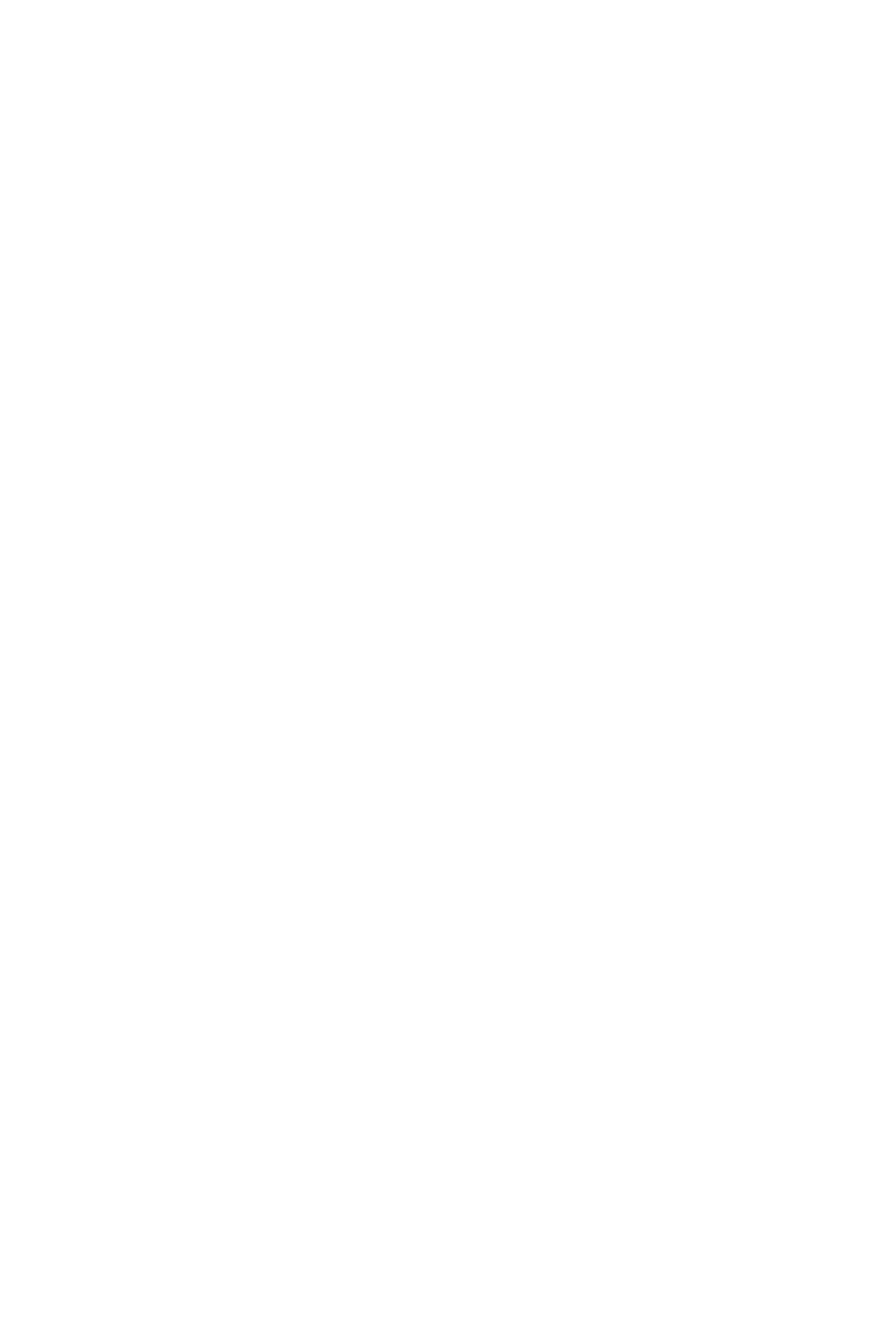
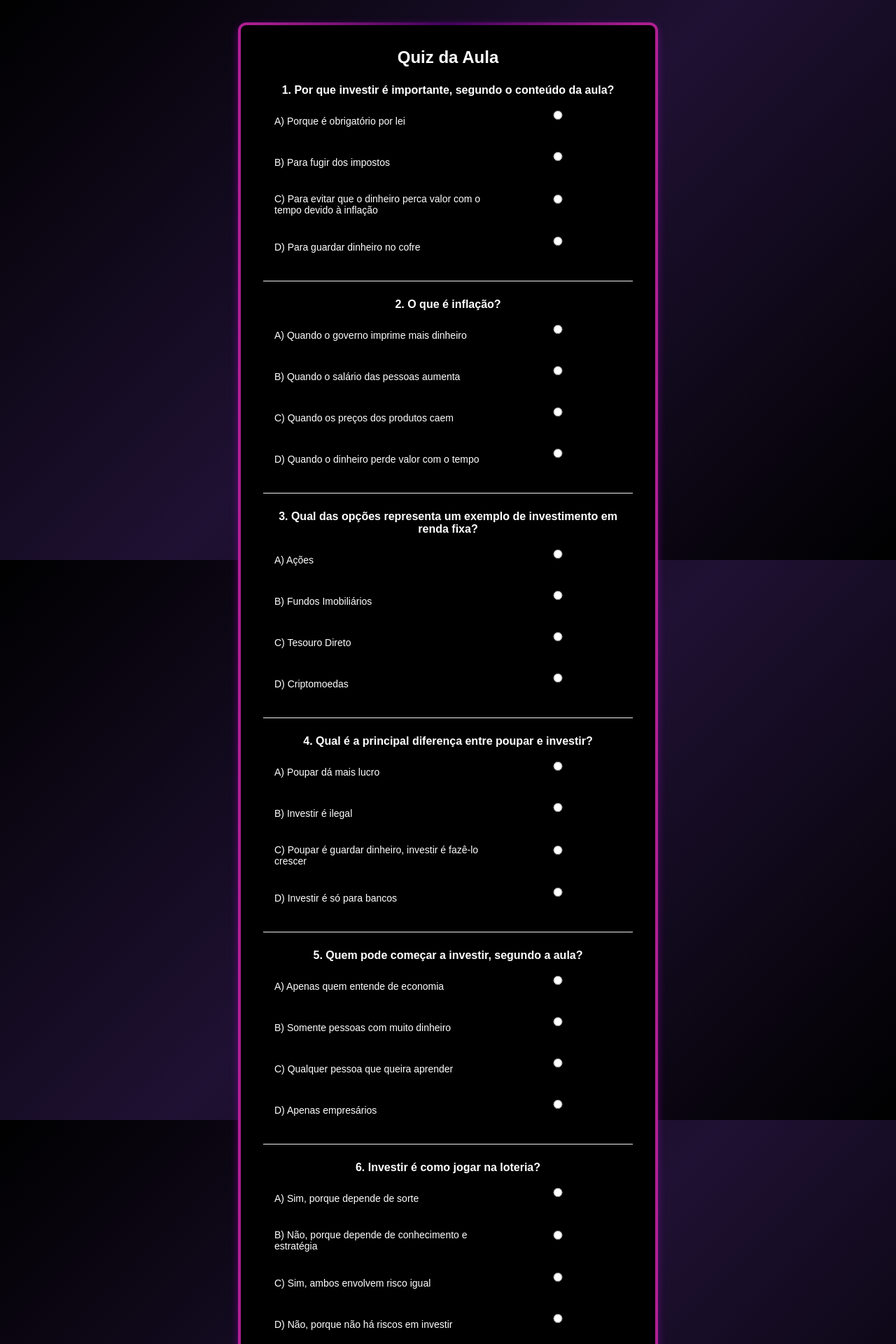
Before and after one commit to PedrosoEnzo/cripto, a React (Vite) app in the folder cripto-react/: page /quiz in a window 1280 px wide. Before the commit this address had no page. Shown: the top 1920 px of the page at 70% size. Before the commit the page ends 800 px from the top, so only its background shows below. Built offline with nearby package versions, Linux system fonts and the light colour scheme.

Commit message:
Fazendo o robo flutuar

```diff
--- a/cripto-react/src/App.jsx
+++ b/cripto-react/src/App.jsx
@@ -8,6 +8,8 @@ import LessonPage from './components/LessonPage';
 import Simulador from './components/SimulatorPage';
 import ProfilePage from './components/ProfilePage';
 import About from './pages/About';
+import QuizPage from './components/QuizPage';
+import SimulatorPage from './components/SimulatorPage';
 
 
 
@@ -21,7 +23,9 @@ function App() {
         <Route path="/cadastro" element={<Cadastro />} />  {/* Página de cadastro */}
         <Route path="/curso" element={<CoursePage />} />
         <Route path="/lesson/:id" element={<LessonPage />} />
-        <Route path="/simulador" element={<Simulador />} />
+        <Route path="/quiz" element={<QuizPage />} />
+        <Route path="/simulador" element={<SimulatorPage />} />
+        <Route path="/curso" element={<CoursePage />} />
         <Route path="/perfil" element={<ProfilePage />} />
         <Route path="/about" element={<About />} />
 
--- a/cripto-react/src/components/CoursePage.tsx
+++ b/cripto-react/src/components/CoursePage.tsx
@@ -6,11 +6,10 @@ import ModuleSection from './ModuleSection';
 import { FaArrowLeft } from 'react-icons/fa';
 import adImage from '../assets/ChainAds.png';
 
-
 export default function CoursePage() {
   const [progress, setProgress] = useState(0);
   const [completedLessons, setCompletedLessons] = useState([]);
-  const [visibleAd, setVisibleAd] = useState(false);  // Inicialmente o anúncio está escondido
+  const [visibleAd, setVisibleAd] = useState(false);
   const navigate = useNavigate();
 
   const totalLessons = 11;
@@ -53,29 +52,15 @@ export default function CoursePage() {
     const timer = setTimeout(() => {
       setVisibleAd(true);
     }, 3000);
-
     return () => clearTimeout(timer);
   }, []);
 
   useEffect(() => {
-    const storedLessons = localStorage.getItem('completedLessons');
-    if (storedLessons) {
-      const parsedLessons = JSON.parse(storedLessons);
-      setCompletedLessons(parsedLessons);
-      setProgress((parsedLessons.length / totalLessons) * 100);
-    }
+    const storedProgress = localStorage.getItem('chainx-progress');
+    const parsed = storedProgress ? JSON.parse(storedProgress) : []; // Aula 1 desbloqueada
+    setCompletedLessons(parsed);
+    setProgress((parsed.length / totalLessons) * 100);
   }, []);
-
-  function handleComplete(lessonId) {
-    if (!completedLessons.includes(lessonId)) {
-      const updatedLessons = [...completedLessons, lessonId];
-      setCompletedLessons(updatedLessons);
-      setProgress((updatedLessons.length / totalLessons) * 100);
-
-      // Salvar no localStorage
-      localStorage.setItem('completedLessons', JSON.stringify(updatedLessons));
-    }
-  }
 
   function handleLessonClick(lessonId) {
     navigate(`/lesson/${lessonId}`);
@@ -83,19 +68,22 @@ export default function CoursePage() {
 
   const getCourseDataWithLocks = () => {
     const allLessons = courseData.flatMap(mod => mod.lessons);
-    const completedSet = new Set(completedLessons);
 
     return courseData.map(mod => ({
       ...mod,
       lessons: mod.lessons.map(lesson => {
         const index = allLessons.findIndex(l => l.id === lesson.id);
-        const previousLesson = allLessons[index - 1];
+        const isUnlocked = completedLessons.includes(lesson.id);
 
-        const isLocked = previousLesson ? !completedSet.has(previousLesson.id) : false; // Primeira aula liberada
+        const isLocked =
+          lesson.id === 1
+            ? false
+            : !completedLessons.includes(lesson.id - 1);
 
         return {
           ...lesson,
           isLocked,
+          isUnlocked,
         };
       }),
     }));
@@ -111,14 +99,15 @@ export default function CoursePage() {
           ChainX <span>Educ</span>
         </h1>
       </div>
+
       <ProgressBar progress={progress} />
+
       {courseDataWithLocks.map((mod, idx) => (
         <ModuleSection
           key={idx}
           title={mod.title}
           lessons={mod.lessons}
           completed={completedLessons}
-          onComplete={handleComplete}
           onLessonClick={handleLessonClick}
         />
       ))}
@@ -127,8 +116,7 @@ export default function CoursePage() {
         <div className={styles.floatingAd}>
           <button className={styles.closeButton} onClick={() => setVisibleAd(false)}>×</button>
           <a href="https://www.youtube.com/@primorico" target="_blank" rel="noopener noreferrer">
-          <img src={adImage} alt="Anúncio promocional" />
-
+            <img src={adImage} alt="Anúncio promocional" />
           </a>
         </div>
       )}
--- a/cripto-react/src/components/LessonCard.jsx
+++ b/cripto-react/src/components/LessonCard.jsx
@@ -1,17 +1,10 @@
 import React from 'react';
 import styles from './LessonCard.module.css';
 
-export default function LessonCard({ lesson, isCompleted, onComplete, onLessonClick }) {
+export default function LessonCard({ lesson, onLessonClick }) {
   const handleClick = () => {
     if (!lesson.isLocked) {
       onLessonClick(lesson.id);
-    }
-  };
-
-  const handleComplete = (e) => {
-    e.stopPropagation();
-    if (!lesson.isLocked) {
-      onComplete(lesson.id);
     }
   };
 
@@ -28,16 +21,14 @@ export default function LessonCard({ lesson, isCompleted, onComplete, onLessonCl
         <h3>{lesson.title}</h3>
         <p>{lesson.description}</p>
       </div>
-      <button
-        onClick={handleComplete}
-        disabled={isCompleted || lesson.isLocked}
-      >
-        {isCompleted
+
+      <div className={styles.status}>
+        {lesson.isLocked
+          ? 'Bloqueada'
+          : lesson.isUnlocked
           ? 'Concluída'
-          : lesson.isLocked
-          ? 'Bloqueada'
-          : 'Marcar como concluída'}
-      </button>
+          : 'Disponível'}
+      </div>
     </div>
   );
 }
--- a/cripto-react/src/components/LessonCard.module.css
+++ b/cripto-react/src/components/LessonCard.module.css
@@ -79,3 +79,9 @@ button:hover {
 .locked {
   pointer-events: none;
 }
+
+.status {
+  margin-left: 10px;
+  margin-bottom: 5px;
+  color: #7f01b9;
+}
--- a/cripto-react/src/components/LessonPage.jsx
+++ b/cripto-react/src/components/LessonPage.jsx
@@ -51,6 +51,9 @@ export default function LessonPage() {
           <Link to="/simulador" className={styles.simulatorLink}>
             Acessar Simulador de Investimentos
           </Link>
+          <Link to="/quiz" className={styles.simulatorLink}>
+            Concluir
+          </Link>
         </div>
       </main>
     </div>
--- /dev/null
+++ b/cripto-react/src/components/QuizPage.jsx
@@ -0,0 +1,182 @@
+import React, { useState } from 'react';
+import { useNavigate } from 'react-router-dom';
+import styles from './QuizPage.module.css';
+
+const questions = [
+  {
+    question: "Por que investir é importante, segundo o conteúdo da aula?",
+    options: [
+      "A) Porque é obrigatório por lei",
+      "B) Para fugir dos impostos",
+      "C) Para evitar que o dinheiro perca valor com o tempo devido à inflação",
+      "D) Para guardar dinheiro no cofre"
+    ],
+    correctAnswer: 2,
+  },
+  {
+    question: "O que é inflação?",
+    options: [
+      "A) Quando o governo imprime mais dinheiro",
+      "B) Quando o salário das pessoas aumenta",
+      "C) Quando os preços dos produtos caem",
+      "D) Quando o dinheiro perde valor com o tempo"
+    ],
+    correctAnswer: 3,
+  },
+  {
+    question: "Qual das opções representa um exemplo de investimento em renda fixa?",
+    options: [
+      "A) Ações",
+      "B) Fundos Imobiliários",
+      "C) Tesouro Direto",
+      "D) Criptomoedas"
+    ],
+    correctAnswer: 2,
+  },
+  {
+    question: "Qual é a principal diferença entre poupar e investir?",
+    options: [
+      "A) Poupar dá mais lucro",
+      "B) Investir é ilegal",
+      "C) Poupar é guardar dinheiro, investir é fazê-lo crescer",
+      "D) Investir é só para bancos"
+    ],
+    correctAnswer: 2,
+  },
+  {
+    question: "Quem pode começar a investir, segundo a aula?",
+    options: [
+      "A) Apenas quem entende de economia",
+      "B) Somente pessoas com muito dinheiro",
+      "C) Qualquer pessoa que queira aprender",
+      "D) Apenas empresários"
+    ],
+    correctAnswer: 2,
+  },
+  {
+    question: "Investir é como jogar na loteria?",
+    options: [
+      "A) Sim, porque depende de sorte",
+      "B) Não, porque depende de conhecimento e estratégia",
+      "C) Sim, ambos envolvem risco igual",
+      "D) Não, porque não há riscos em investir"
+    ],
+    correctAnswer: 1,
+  },
+  {
+    question: "Qual das opções abaixo representa um perfil conservador de investidor?",
+    options: [
+      "A) Aceita correr mais riscos em busca de lucros",
+      "B) Gosta de segurança e estabilidade",
+      "C) Investe apenas em criptomoedas",
+      "D) Sempre investe em ações"
+    ],
+    correctAnswer: 1,
+  },
+  {
+    question: "O que você precisa ter para começar a investir na prática?",
+    options: [
+      "A) Apenas vontade de aprender",
+      "B) Uma conta bancária e CPF, além de abrir conta em uma corretora",
+      "C) Diploma em economia ou contabilidade",
+      "D) Um salário alto e estabilidade financeira"
+    ],
+    correctAnswer: 1,
+  },
+  {
+    question: "Qual das alternativas é uma característica da renda variável?",
+    options: [
+      "A) Rendimento garantido",
+      "B) Baixo risco e retorno previsível",
+      "C) Pode subir ou cair, mas tem potencial de maiores lucros",
+      "D) Isento de qualquer risco"
+    ],
+    correctAnswer: 2,
+  },
+  {
+    question: "Qual é a metáfora usada na aula para explicar a diferença entre poupar e investir?",
+    options: [
+      "A) Poupar é como correr, investir é como caminhar",
+      "B) Poupar é deixar no cofre, investir é gastar",
+      "C) Poupar é estacionar o carro, investir é pegar a estrada",
+      "D) Poupar é como estudar, investir é como trabalhar"
+    ],
+    correctAnswer: 2,
+  },
+
+];
+
+export default function QuizPage() {
+  const navigate = useNavigate();
+  const [answers, setAnswers] = useState(Array(questions.length).fill(null));
+  const [submitted, setSubmitted] = useState(false);
+  const [score, setScore] = useState(0);
+
+  const handleOptionChange = (questionIndex, optionIndex) => {
+    const newAnswers = [...answers];
+    newAnswers[questionIndex] = optionIndex;
+    setAnswers(newAnswers);
+  };
+
+  const handleSubmit = () => {
+    const correctCount = questions.reduce((count, question, index) => {
+      return question.correctAnswer === answers[index] ? count + 1 : count;
+    }, 0);
+
+    const percentage = (correctCount / questions.length) * 100;
+    setScore(percentage);
+    setSubmitted(true);
+
+    if (percentage >= 70) {
+      alert('Parabéns! Você acertou mais de 70% e a próxima aula foi liberada.');
+
+      // Marcar apenas a Aula 1 como concluída
+      const stored = localStorage.getItem('chainx-progress');
+      const completed = stored ? JSON.parse(stored) : [];
+      const updated = completed.includes(1) ? completed : [...completed, 1];
+      localStorage.setItem('chainx-progress', JSON.stringify(updated));
+
+      navigate('/curso');
+    } else {
+      alert('Você precisa acertar pelo menos 70% para desbloquear a próxima aula.');
+    }
+  };
+
+  return (
+    <div className={styles.container}>
+      <div className={styles.card}>
+        <h2 className={styles.title}>Quiz da Aula</h2>
+
+        {questions.map((question, qIdx) => (
+          <div key={qIdx} className={styles.questionBlock}>
+            <p className={styles.questionText}>
+              <strong>{qIdx + 1}. {question.question}</strong>
+            </p>
+            {question.options.map((option, oIdx) => (
+              <label key={oIdx} className={styles.optionLabel}>
+                <span>{option}</span>
+                <input
+                  type="radio"
+                  name={`question-${qIdx}`}
+                  value={oIdx}
+                  checked={answers[qIdx] === oIdx}
+                  onChange={() => handleOptionChange(qIdx, oIdx)}
+                  disabled={submitted}
+                  className={styles.radio}
+                />
+              </label>
+            ))}
+          </div>
+        ))}
+
+        {!submitted ? (
+          <button onClick={handleSubmit} className={styles.button}>
+            Enviar Respostas
+          </button>
+        ) : (
+          <p className={styles.resultText}><strong>Você acertou {score}%</strong></p>
+        )}
+      </div>
+    </div>
+  );
+}
--- /dev/null
+++ b/cripto-react/src/components/QuizPage.module.css
@@ -0,0 +1,79 @@
+.container {
+    min-height: 100vh;
+    display: flex;
+    align-items: center;
+    justify-content: center;
+    padding: 2rem;
+    background: linear-gradient(135deg, #000, #1f1133, #000000);
+    background-attachment: fixed;
+  }
+
+  .card {
+    padding: 2rem;
+    border-radius: 12px;
+    max-width: 600px;
+    width: 100%;
+    border: 4px solid transparent;
+    background:
+    linear-gradient(#000, #000) padding-box,
+    linear-gradient(to right, #b12092, #3f025b, #b12092) border-box;
+    box-shadow: 0 4px 12px rgba(202, 3, 252, 0.356);
+  }
+
+  .title {
+    font-size: 24px;
+    margin-bottom: 1.5rem;
+    color: #fff;
+    text-align: center;
+  }
+
+  .questionBlock {
+    margin-bottom: 1.5rem;
+    border-bottom: 1px solid #eee;
+    padding-bottom: 1rem;
+  }
+
+  .questionText {
+    font-size: 16px;
+    color: #fff;
+    margin-bottom: 0.5rem;
+    margin-left: 0;
+  }
+
+  .optionLabel {
+    display: flex;
+    align-items: center;
+    justify-content: space-between;
+    border: 2px solid transparent;
+    border-radius: 8px;
+    padding: 10px 14px;
+    margin: 6px 0;
+    font-size: 14px;
+    cursor: pointer;
+    transition: 0.2s ease;
+  }
+  .optionLabel:hover {
+    background:
+    linear-gradient(#000, #000) padding-box,
+    linear-gradient(to right, #b12092, #3f025b, #b12092) border-box;
+  }
+  span {
+    width: 1000px;
+  }
+
+  .radio {
+    accent-color: #3f025b;
+    margin-right: 10px;
+  }
+  .button {
+    color: white;
+    border: none;
+    margin-left: 160px;
+  }
+
+  .resultText {
+    text-align: center;
+    font-size: 18px;
+    margin-top: 1rem;
+    color: #fff;
+  }
--- a/cripto-react/src/pages/About.css
+++ b/cripto-react/src/pages/About.css
@@ -60,7 +60,7 @@ body {
     align-items: center;
     width: 700px;
 }
-/* O robo da uma flutluada quando a página recarrega
+/*
 @keyframes fadeInSlide {
     from {
       opacity: 0;
@@ -75,7 +75,7 @@ body {
   .imgMundo {
     animation: fadeInSlide 1s ease-out forwards;
   }*/
-/* Ele brilha
+/*
   @keyframes glow {
     0% { filter: drop-shadow(0 0 0px #b12092); }
     50% { filter: drop-shadow(0 0 12px #b12092); }
@@ -89,7 +89,7 @@ body {
 
   @keyframes float {
     0% { transform: translateY(0); }
-    50% { transform: translateY(-5px); }
+    50% { transform: translateY(-30px); }
     100% { transform: translateY(0); }
   }
 
```
